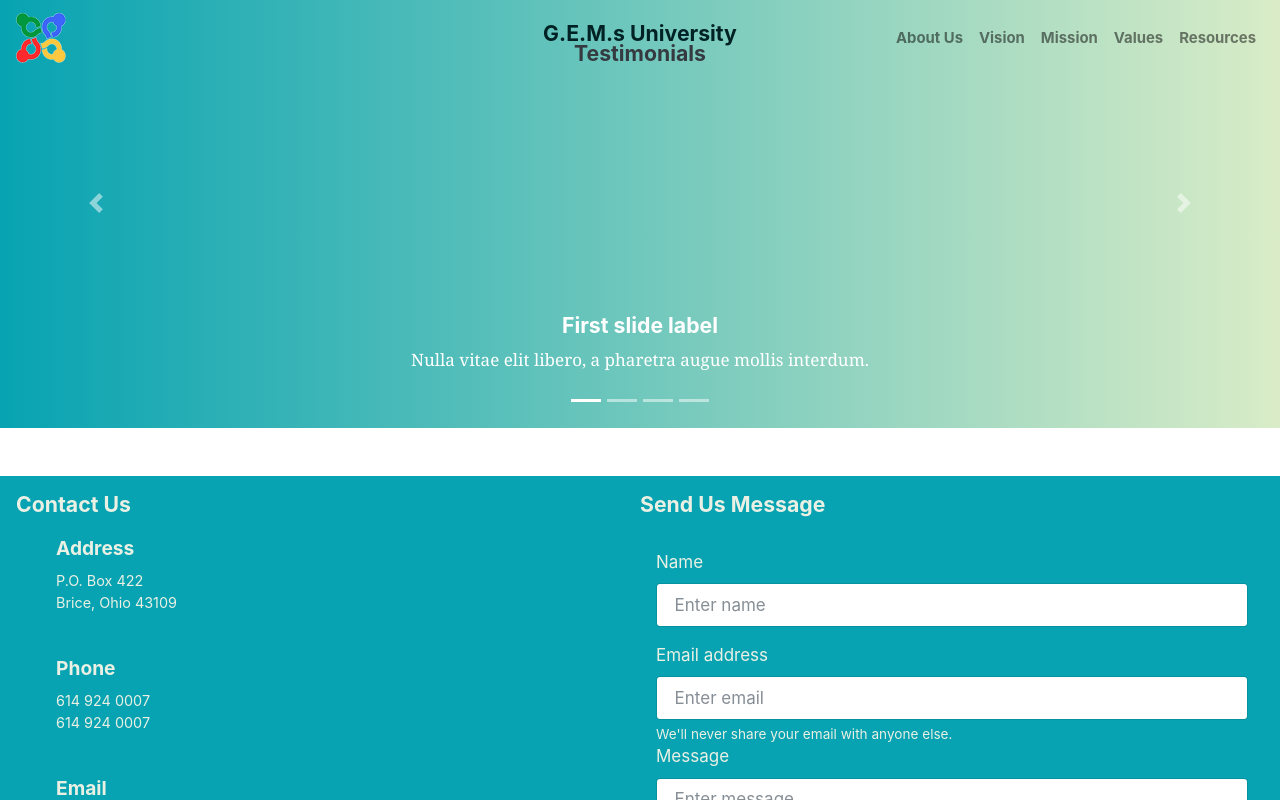
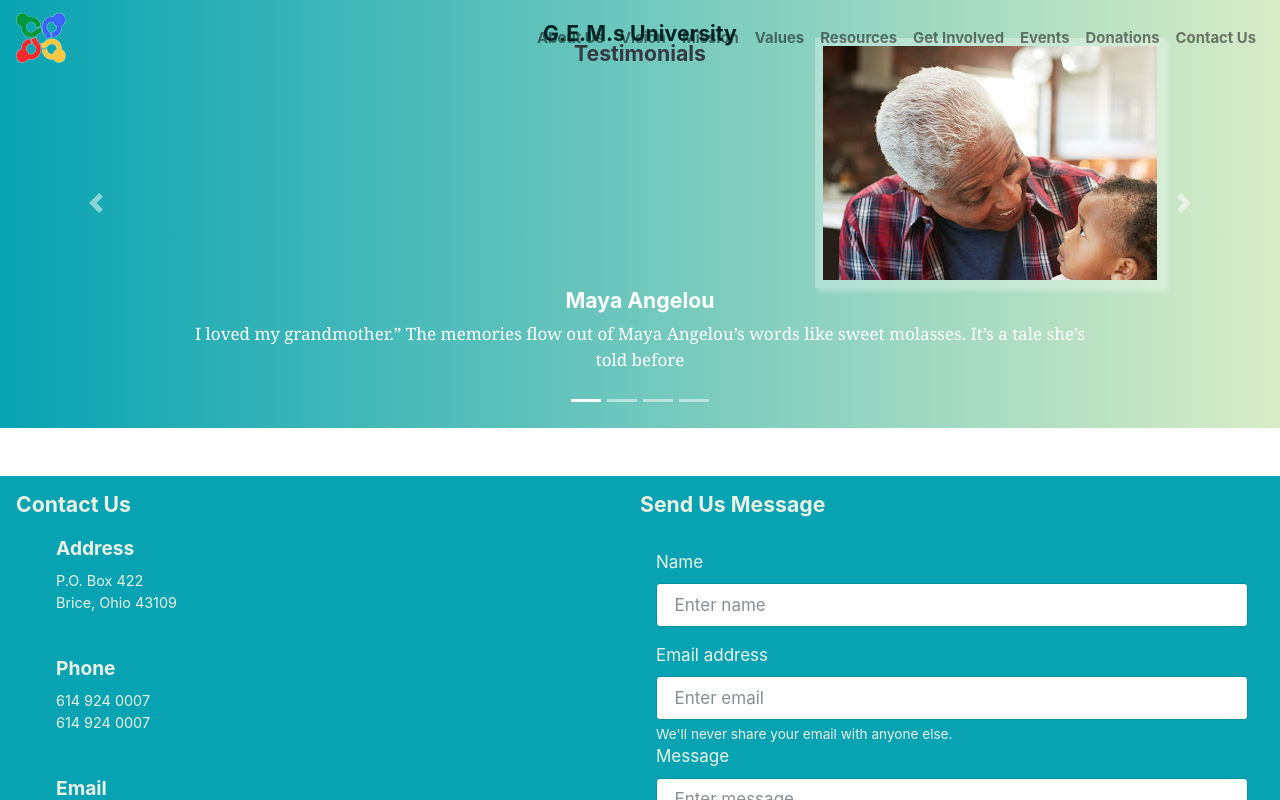
Before and after one commit to hoangle4/trans4mationNow, a React (Create React App) app in the folder client/: page / in a window 1280 px wide. Both pictures are taken after a click on the item 586 px from the left and 2898 px from the top of the page. Shown: the part 2498-3298 px from the top of the page. Built offline with nearby package versions, Linux system fonts and the light colour scheme.

Commit message:
commit files

```diff
--- a/client/src/components/Home/Home.css
+++ b/client/src/components/Home/Home.css
@@ -2,17 +2,21 @@ html {
 	scroll-behavior: smooth;
 	color: rgb(234, 240, 228);
 }
+
 blockquote {
 	font-size: 0.8rem;
 }
+
 .Navbar {
 	z-index: 50;
 	background: rgba(7, 163, 178, 0);
 	transition: all 500ms ease-in-out;
 }
+
 .Navbar_logo {
 	transition: all 500ms ease-in-out;
 }
+
 .Landing_Img_Box_2 {
 	width: 100%;
 	height: 100vh;
@@ -132,6 +136,23 @@ blockquote {
 	color: #dbdbdb;
 }
 /* color#eaf0e4 */
+
+.Testimonial_card {
+	position: relative;
+	transform: translateX(50%);
+	right:-50%;
+	overflow: hidden;
+	width: 350px;
+	height: 250px;
+	justify-content: center;
+	border: rgba(255, 255, 255, 0.3) solid 0.5rem;
+	box-shadow: rgba(255, 255, 255, 0.3) 3px 3px 4px;
+}
+
+.Testimonial_card > img {
+	text-align: center;
+
+}
 .Footer {
 	background: #07a3b2;
 	color: #eaf0e4;
--- a/client/src/components/Home/Navbar.js
+++ b/client/src/components/Home/Navbar.js
@@ -52,6 +52,26 @@ const Navbar = () => (
             Resources
           </a>
         </li>
+        <li className='nav-item'>
+          <a className='nav-link' href='#!'>
+            Get Involved
+          </a>
+        </li>
+        <li className='nav-item'>
+          <a className='nav-link' href='#!'>
+            Events
+          </a>
+        </li>
+        <li className='nav-item'>
+          <a className='nav-link' href='#!'>
+            Donations
+          </a>
+        </li>
+        <li className='nav-item'>
+          <a className='nav-link' href='#!'>
+            Contact Us
+          </a>
+        </li>
       </ul>
     </div>
   </nav>
--- a/client/src/components/Home/Testimonial.js
+++ b/client/src/components/Home/Testimonial.js
@@ -4,10 +4,27 @@ const Testimonial = () => {
   return (
     <div className='row mx-0 mb-5 '>
       <div className='col-12 p-0' style={{ overflow: 'hidden' }}>
-				<h5 style={{ position: 'relative', top: '20%', textAlign: 'center', zIndex: '10' }}>Testimonials</h5>
-				<div id='carouselCaptions' className='carousel slide' data-ride='carousel'>
+        <h5
+          style={{
+            position: 'relative',
+            top: '20%',
+            textAlign: 'center',
+            zIndex: '10'
+          }}
+        >
+          Testimonials
+        </h5>
+        <div
+          id='carouselCaptions'
+          className='carousel slide'
+          data-ride='carousel'
+        >
           <ol className='carousel-indicators'>
-						<li data-target='#carouselCaptions' data-slide-to='0' className='active' />
+            <li
+              data-target='#carouselCaptions'
+              data-slide-to='0'
+              className='active'
+            />
             <li data-target='#carouselCaptions' data-slide-to='1' />
             <li data-target='#carouselCaptions' data-slide-to='2' />
             <li data-target='#carouselCaptions' data-slide-to='3' />
@@ -15,14 +32,24 @@ const Testimonial = () => {
           <div className='carousel-inner'>
             <div className='carousel-item active'>
               <div className='Testimonial_Slide_Right' />
-							<div className='carousel-caption d-none d-md-block'>
-								<h5>First slide label</h5>
-								<p>Nulla vitae elit libero, a pharetra augue mollis interdum.</p>
+              <div className='carousel-caption d-md-block'>
+                <div className='Testimonial_card'>
+                  <img src='./images/2019-10-02.jpg' alt='' />
+                </div>
+                <h5>Maya Angelou </h5>
+                <p>
+                  I loved my grandmother.” The memories flow out of Maya
+                  Angelou’s words like sweet molasses. It’s a tale she’s told
+                  before
+                </p>
               </div>
             </div>
             <div className='carousel-item'>
               <div className='Testimonial_Slide_Left' />
               <div className='carousel-caption d-none d-md-block'>
+                <div className='Testimonial_card'>
+                  <img src='./images/2019-10-02.jpg' alt='' />
+                </div>
                 <h5>Second slide label</h5>
                 <p>Lorem ipsum dolor sit amet, consectetur adipiscing elit.</p>
               </div>
@@ -30,24 +57,46 @@ const Testimonial = () => {
             <div className='carousel-item'>
               <div className='Testimonial_Slide_Right' />
               <div className='carousel-caption d-none d-md-block'>
+                <div className='Testimonial_card'>
+                  <img src='./images/2019-10-02.jpg' alt='' />
+                </div>
                 <h5>Third slide label</h5>
-								<p>Praesent commodo cursus magna, vel scelerisque nisl consectetur.</p>
+                <p>
+                  Praesent commodo cursus magna, vel scelerisque nisl
+                  consectetur.
+                </p>
               </div>
             </div>
             <div className='carousel-item'>
               <div className='Testimonial_Slide_Left' />
               <div className='carousel-caption d-none d-md-block'>
+                <div className='Testimonial_card'>
+                  <img src='./images/2019-10-02.jpg' alt='' />
+                </div>
                 <h5>Four slide label</h5>
-								<p>Praesent commodo cursus magna, vel scelerisque nisl consectetur.</p>
+                <p>
+                  Praesent commodo cursus magna, vel scelerisque nisl
+                  consectetur.
+                </p>
               </div>
             </div>
           </div>
 
-					<a className='carousel-control-prev' href='#carouselCaptions' role='button' data-slide='prev'>
+          <a
+            className='carousel-control-prev'
+            href='#carouselCaptions'
+            role='button'
+            data-slide='prev'
+          >
             <span className='carousel-control-prev-icon' aria-hidden='true' />
             <span className='sr-only'>Previous</span>
           </a>
-					<a className='carousel-control-next' href='#carouselCaptions' role='button' data-slide='next'>
+          <a
+            className='carousel-control-next'
+            href='#carouselCaptions'
+            role='button'
+            data-slide='next'
+          >
             <span className='carousel-control-next-icon' aria-hidden='true' />
             <span className='sr-only'>Next</span>
           </a>
```
Lines whose indentation alone changed are shown as unchanged.
